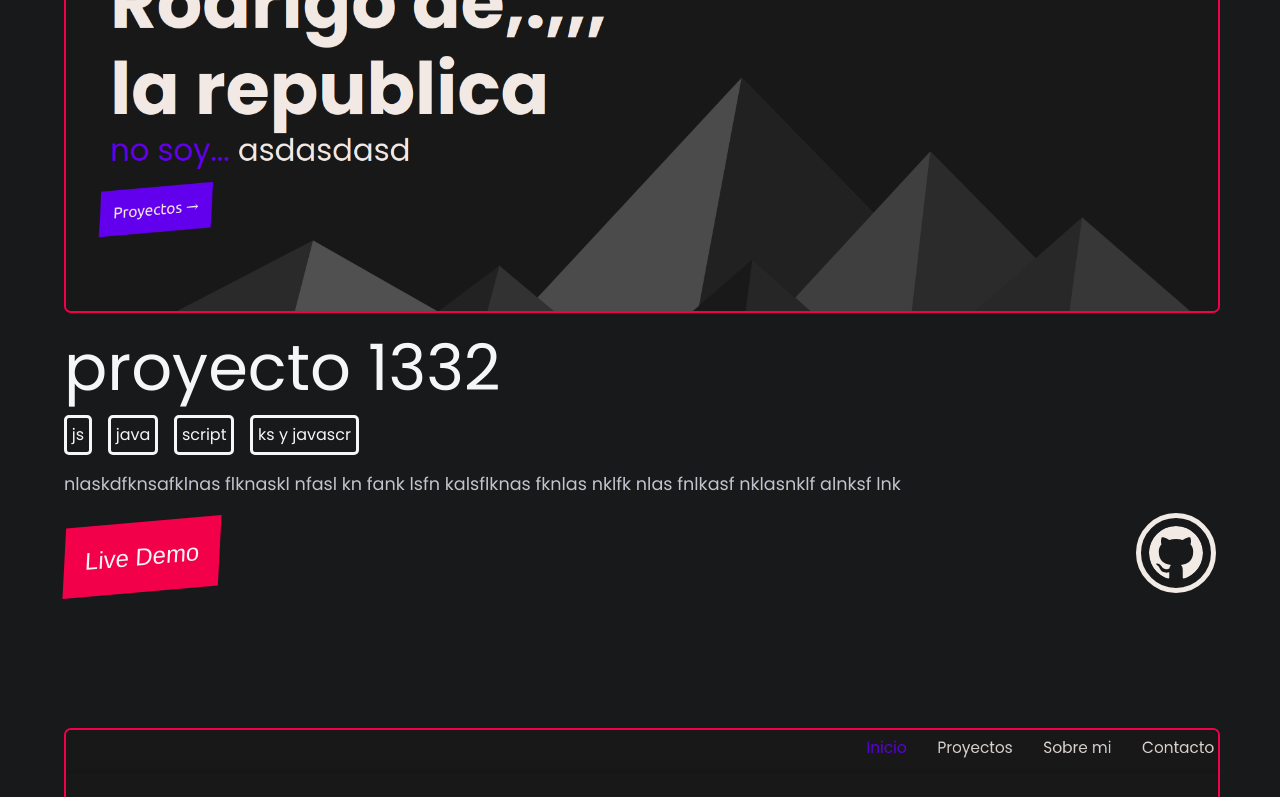
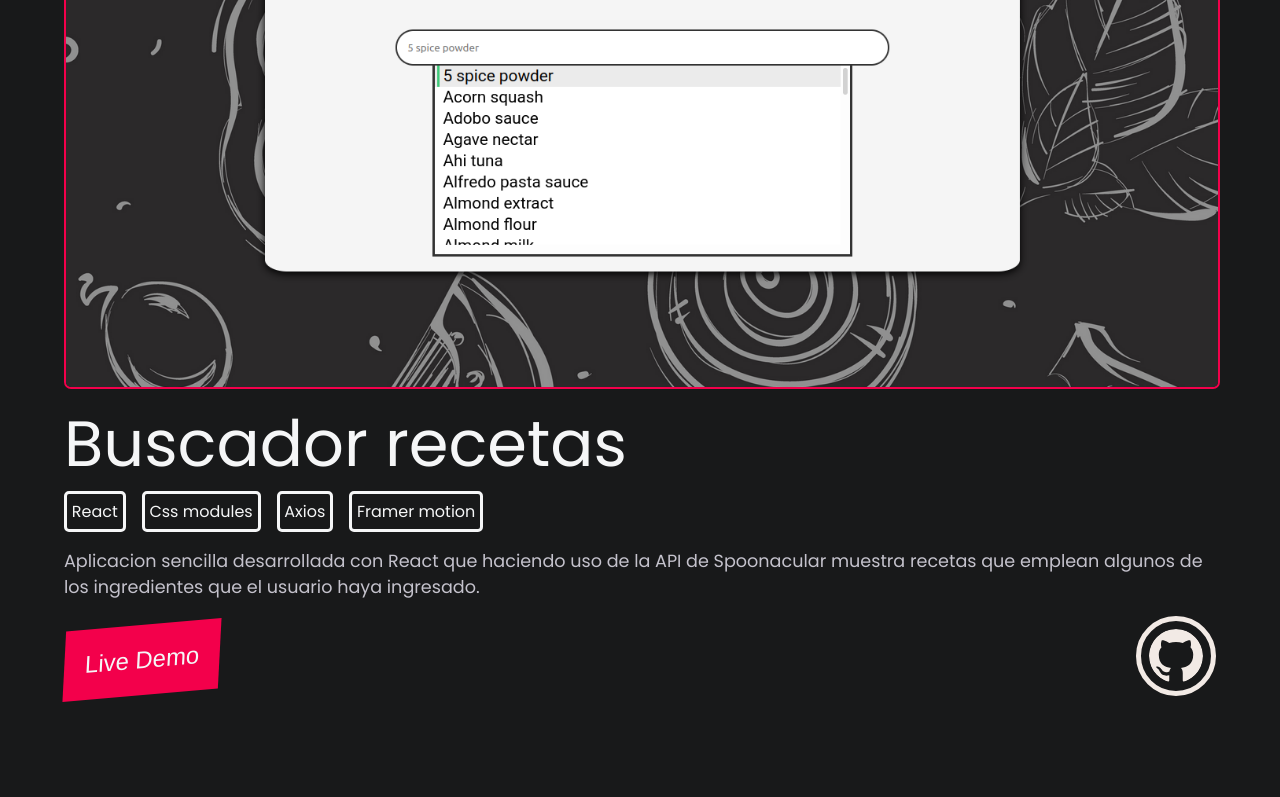
Before and after one commit to Qatihc/portfolio, a React (Create React App) app: page /projects in a window 1280 px wide. Shown: the part 2615-3412 px from the top of the page. Built offline with nearby package versions, Linux system fonts and the light colour scheme.

Commit message:
Cambiado espaciado landing text y color de la navbar en celular.

```diff
--- a/src/App.css
+++ b/src/App.css
@@ -5,7 +5,7 @@
   */
   --color-background: #18191A;
   --color-light-background: #272822;
-  --color-phone-navbar: #24303b;
+  --color-phone-navbar: #272822;
   --color-text: #F5F6F7;
   --color-dark-text: #c4c2cc;
   /* Gris claro: 84828F */
@@ -13,7 +13,6 @@
   /* mmmm #66F6F1 */
   /* #BA8FFF */
   --color-accent: #f3004b;
-/*   --color-accent: #66F6F1; */
   --color-dark-accent: #aa093c;
 
 
--- a/src/components/NavBar/NavBar.css
+++ b/src/components/NavBar/NavBar.css
@@ -117,6 +117,7 @@
     bottom: 0;
     left: 0;
     right: -15px;
+    box-shadow: 3px 0 var(--color-accent);
     /* El margin evita que la navbar quede incompleta al abrir y cerrar la barra de navegacion del browser. */
     margin-bottom: -4rem;
     background: var(--color-phone-navbar);
--- a/src/projectsData/projectsData.js
+++ b/src/projectsData/projectsData.js
@@ -13,6 +13,7 @@
 
 import img from "./images/imagen_3.png"
 import pomodoroImg from "./images/pomodoro.png"
+import recetasImg from "./images/recetas.png"
 
 const projectsData = [
   {
@@ -28,16 +29,16 @@ const projectsData = [
     tags: ['React','React helmet', 'CSS modules', 'Webpack'],
     githubUrl: 'https://github.com/Qatihc/pomodoro',
     liveDemoUrl: 'https://qatihc.github.io/pomodoro/',
-    shortDescription: 'Implementacion pomodoro ... TODO ...',
+    shortDescription: 'Implementacion en React de la tecnica Pomodoro, usada para administrar tiempo. Permite ajustar la duracion de los intervalos de descanso y de trabajo, y hace sonar una campana cuando terminan los intervalos seleccionados. Hace uso de React helmet para actualizar el estado actual del temporizador en el titulo de la pestaña. ',
     thumbnailImg: pomodoroImg
   },
   {
-    title: 'proyecto 1332',
-    tags: ['js', 'java', 'script', 'ks y javascr'],
-    githubUrl: 'git',
-    liveDemoUrl: 'livedemo',
-    shortDescription: 'nlaskdfknsafklnas flknaskl nfasl kn fank lsfn kalsflknas fknlas nklfk nlas fnlkasf nklasnklf alnksf lnk',
-    thumbnailImg: img
+    title: 'Buscador recetas',
+    tags: ['React', 'Css modules', 'Axios', 'Framer motion'],
+    githubUrl: 'https://github.com/Qatihc/buscar_receta_por_ingredientes',
+    liveDemoUrl: 'TODO',
+    shortDescription: 'Aplicacion sencilla desarrollada con React que haciendo uso de la API de Spoonacular muestra recetas que emplean algunos de los ingredientes que el usuario haya ingresado.',
+    thumbnailImg: recetasImg
   },
   {
     title: 'Este portfolio!',
```
Also changed, not shown: src/pages/LandingPage/LandingPage.css (+1 -2 lines), src/projectsData/images/recetas.png (added), 2 other files (tests, documents, lock files or other folders).
